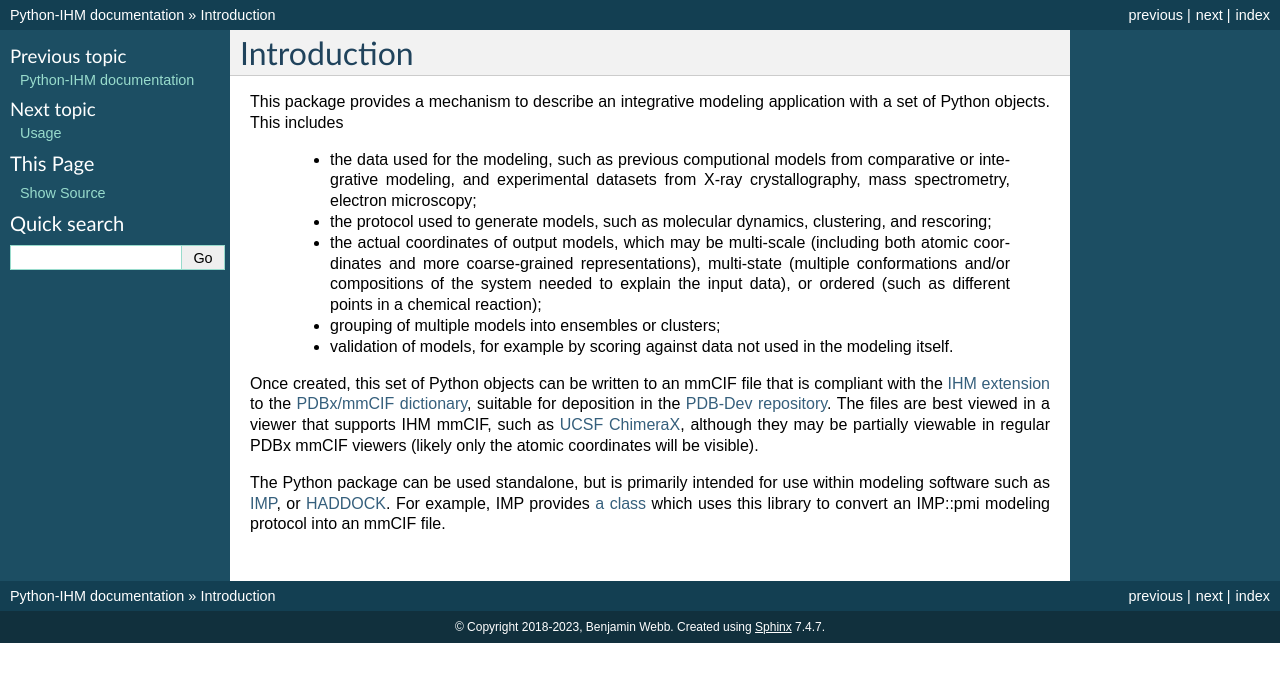
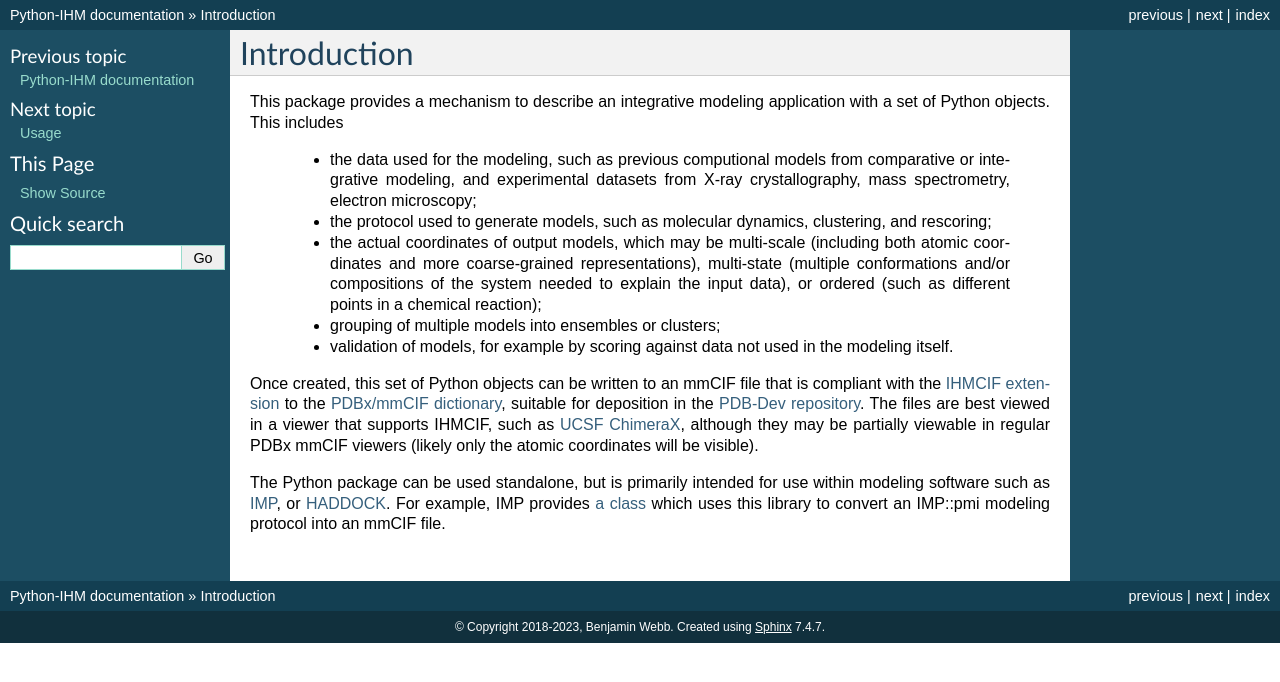
Before and after one commit to ihmwg/python-ihm, a Sphinx documentation site: the page built from docs/introduction.rst, in a window 1280 px wide. Shown: the top 682 px of the page. Built offline with Sphinx 7.4.7, drawn with Linux system fonts in a browser that asks for light colours.

Commit message:
Point to new IHMCIF dictionary URL

```diff
--- a/docs/introduction.rst
+++ b/docs/introduction.rst
@@ -20,11 +20,11 @@ application with a set of Python objects. This includes
 
 Once created, this set of Python objects can be written to an mmCIF file
 that is compliant with the
-`IHM extension <https://github.com/ihmwg/IHM-dictionary>`_
+`IHMCIF extension <https://github.com/ihmwg/IHMCIF>`_
 to the `PDBx/mmCIF dictionary <http://mmcif.wwpdb.org/>`_,
 suitable for deposition in the
 `PDB-Dev repository <https://pdb-dev.wwpdb.org/>`_. The files are best viewed
-in a viewer that supports IHM mmCIF, such as
+in a viewer that supports IHMCIF, such as
 `UCSF ChimeraX <https://www.cgl.ucsf.edu/chimerax/>`_, although they may be
 partially viewable in regular PDBx mmCIF viewers (likely only the atomic
 coordinates will be visible).
```
Also changed, not shown: 1 other file.
